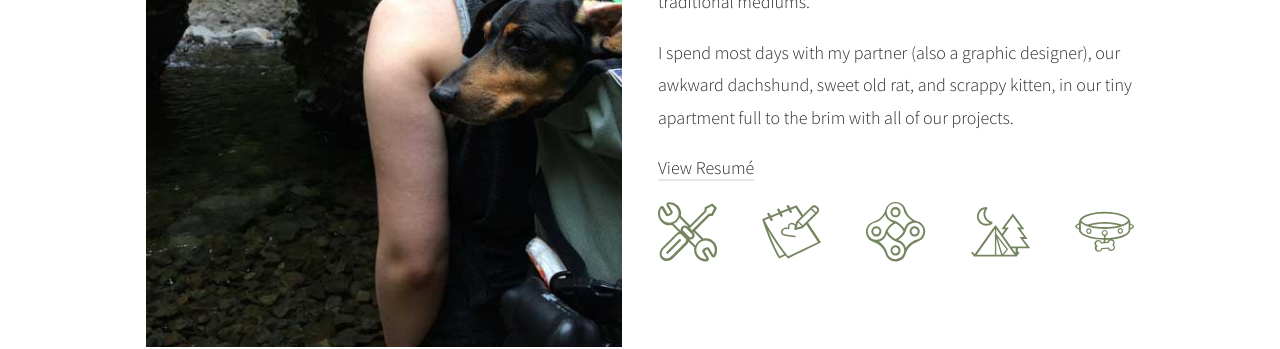
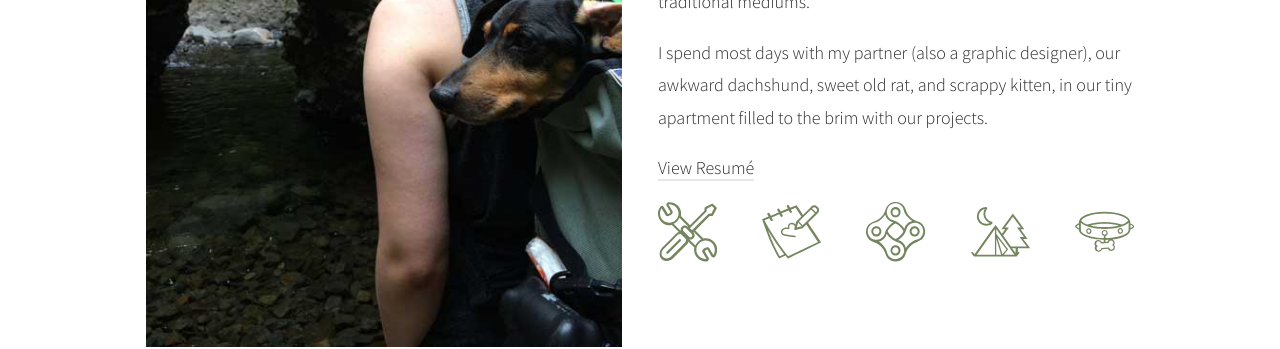
Before and after one commit to okay-cade/okay-cade.github.io, a Jekyll site: the page built from index.md, in a window 1280 px wide and 900 px high, scrolled down 2422 px. Shown: the part 219-568 px from the top of the window. Built offline with Jekyll 4.4.1, drawn with Linux system fonts in a browser that asks for light colours; some of the changed text lies outside the part shown.

Commit message:
Update home.html
same

```diff
--- a/_layouts/home.html
+++ b/_layouts/home.html
@@ -71,7 +71,7 @@
         <h1>Cade Robinson</h1>
         <p>Ever since I can remember, I’ve been finding makeshift ways of applying my art onto different surfaces. Drawing on old return address labels in order to make stickers as an 8 year old eventually evolved into a BFA in Graphic Design. After 6 years in Washington DC, my partner and I moved ourselves across the country in search of happiness and belonging, and I’ve come to appreciate Portland’s love of craftsmanship and close ties to traditional mediums.</p>
 
-        <p>I spend most days with my partner (also a graphic designer), our awkward dachshund, sweet old rat, and scrappy kitten, in our tiny apartment full to the brim with all of our projects.</p>
+        <p>I spend most days with my partner (also a graphic designer), our awkward dachshund, sweet old rat, and scrappy kitten, in our tiny apartment filled to the brim with our projects.</p>
 
         <p><a href="#">View Resumé</a></p>
         <div class="l-equal hobbies">
@@ -85,15 +85,15 @@
           </div>
           <div class="l-equal__item hobbies__item">
             {% include svgs/hobby3.html %}
-            <span class="hobbies__text">Road cycling</span>
+            <span class="hobbies__text">Road Cycling</span>
           </div>
           <div class="l-equal__item hobbies__item">
             {% include svgs/hobby4.html %}
-            <span class="hobbies__text">Anything outdoors</span>
+            <span class="hobbies__text">Anything Outdoors</span>
           </div>
           <div class="l-equal__item hobbies__item">
             {% include svgs/hobby5.html %}
-            <span class="hobbies__text">My fuzzy family</span>
+            <span class="hobbies__text">My Fuzzy Family</span>
           </div>
         </div>
       </div>
```
Also changed, not shown: other parts of _layouts/home.html (+6 -6 lines).
